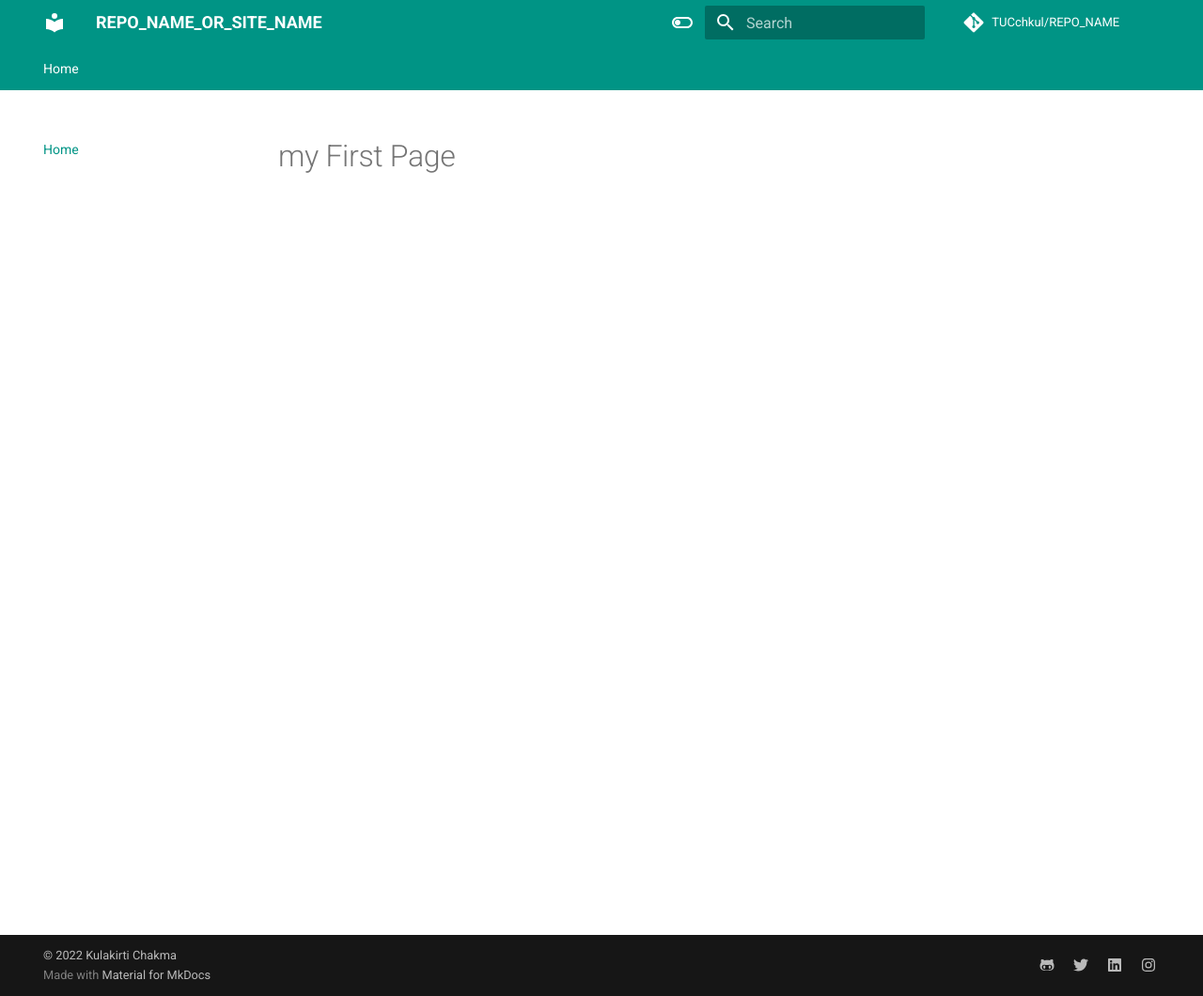
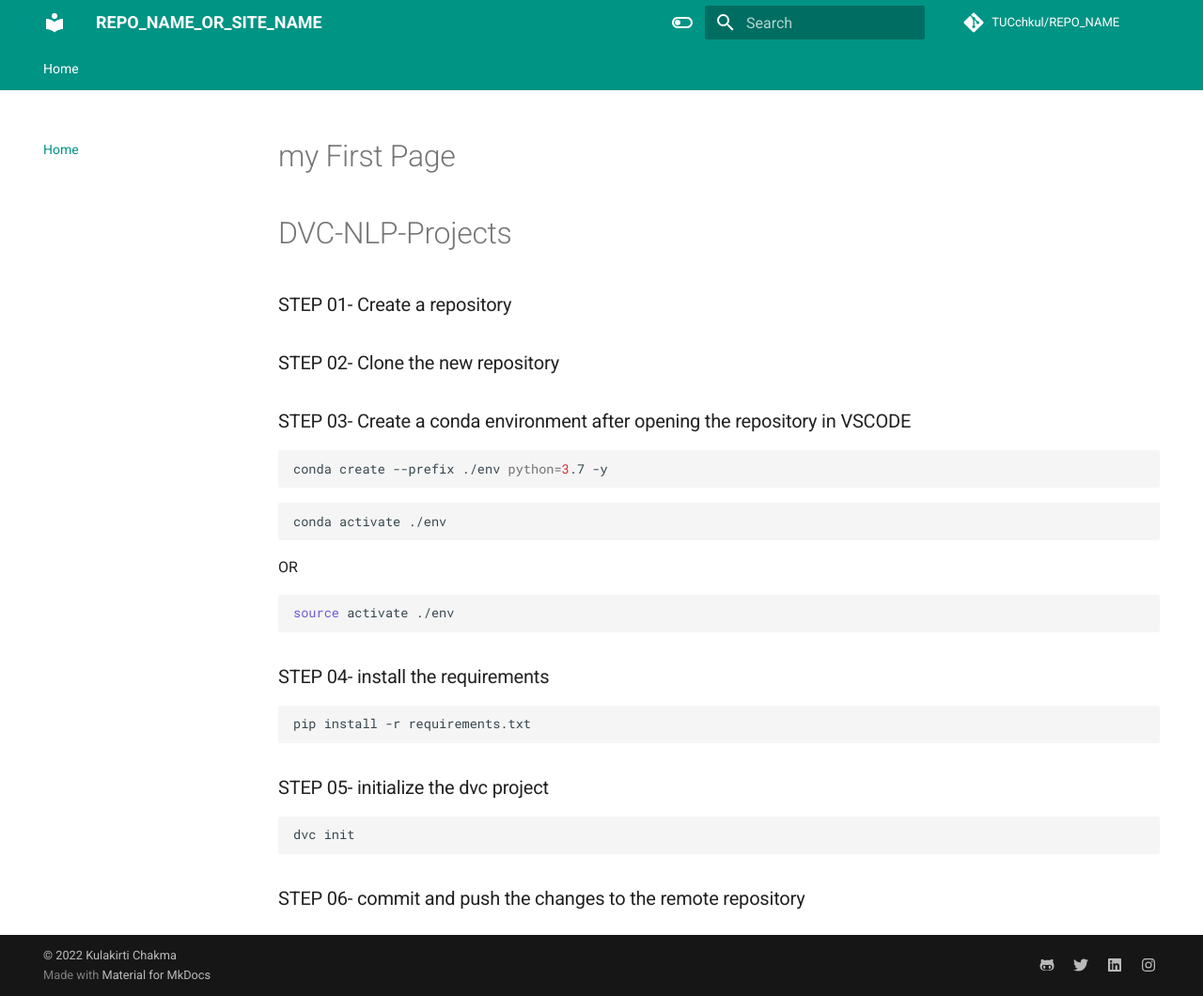
Before and after one commit to TUCchkul/DVC-NLP-Projects, an MkDocs documentation site: the page built from docs/index.md, in a window 1280 px wide and 1060 px high. Shown: the whole window at 94% size. Built offline with MkDocs 1.6.1 and Material for MkDocs 9.7.7, drawn with Linux system fonts in a browser that asks for light colours; comment, search, counter and statistics services are not loaded.

Commit message:
updated index

````diff
--- a/docs/index.md
+++ b/docs/index.md
@@ -1 +1,32 @@
 # my First Page
+# DVC-NLP-Projects
+
+### STEP 01- Create a repository
+
+### STEP 02- Clone the new repository
+
+### STEP 03- Create a conda environment after opening the repository in VSCODE
+
+```bash
+conda create --prefix ./env python=3.7 -y
+```
+
+```bash
+conda activate ./env
+```
+OR
+```bash
+source activate ./env
+```
+
+### STEP 04- install the requirements
+```bash
+pip install -r requirements.txt
+```
+
+### STEP 05- initialize the dvc project
+```bash
+dvc init
+```
+
+### STEP 06- commit and push the changes to the remote repository
````
